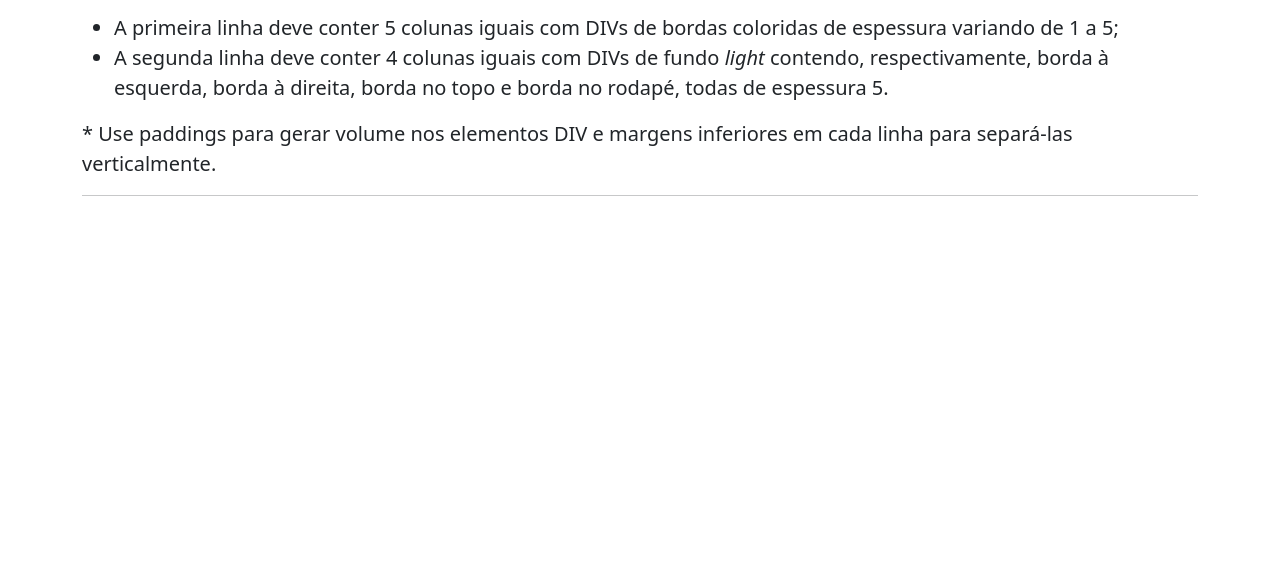
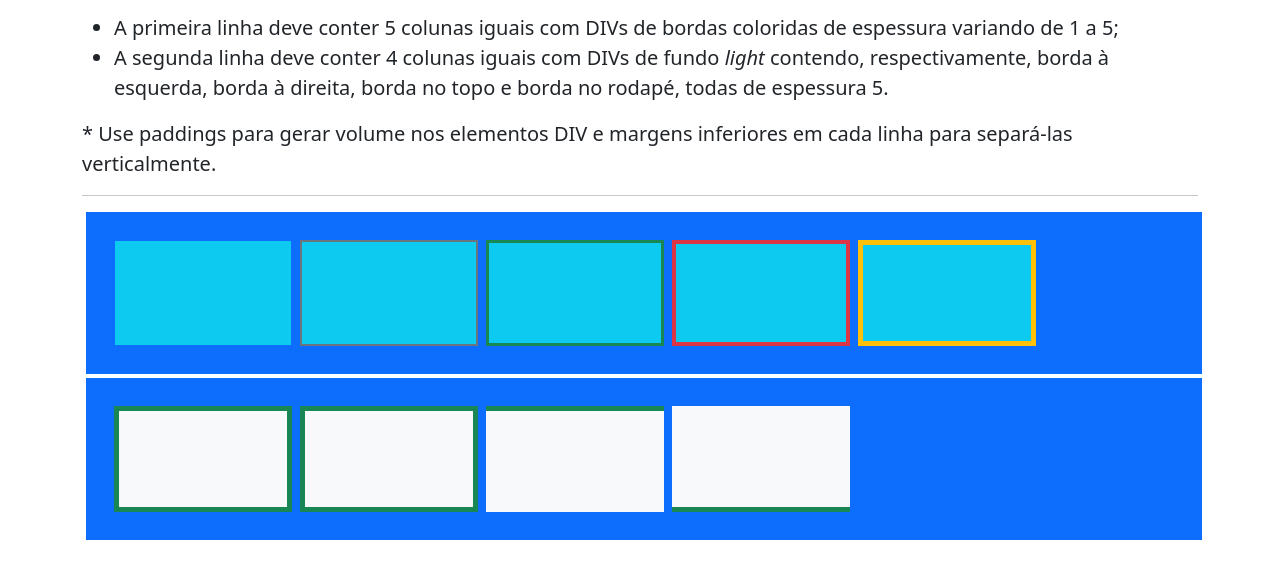
Before and after one commit to Guilherme-Vianna/reprograme-se, a plain HTML site: page bootstrap2/questao05.html in a window 1280 px wide. Shown: the part 167-746 px from the top of the page. Drawn offline with nearby package versions, Linux system fonts and the light colour scheme.

Commit message:
feat: Questao 5 respondida.

```diff
--- a/bootstrap2/questao05.html
+++ b/bootstrap2/questao05.html
@@ -1,11 +1,13 @@
 <!DOCTYPE html>
 <html lang="pt-br">
-
   <head>
-    <meta charset="UTF-8">
-    <meta http-equiv="X-UA-Compatible" content="IE=edge">
-    <meta name="viewport" content="width=device-width, initial-scale=1.0">
-    <link href="https://cdn.jsdelivr.net/npm/bootstrap@5.2.2/dist/css/bootstrap.min.css" rel="stylesheet">
+    <meta charset="UTF-8" />
+    <meta http-equiv="X-UA-Compatible" content="IE=edge" />
+    <meta name="viewport" content="width=device-width, initial-scale=1.0" />
+    <link
+      href="https://cdn.jsdelivr.net/npm/bootstrap@5.2.2/dist/css/bootstrap.min.css"
+      rel="stylesheet"
+    />
     <script src="https://cdn.jsdelivr.net/npm/bootstrap@5.2.2/dist/js/bootstrap.bundle.min.js"></script>
     <title>Questão 05</title>
   </head>
@@ -14,16 +16,51 @@
     <div class="container">
       <p><a href="index.html">Voltar ao Índice</a></p>
       <h1 class="display-2">Questão 05</h1>
-        <p class="lead">Usando classes do Bootstrap 5, faça um leiaute com 2 linhas, sendo que:</p>
+      <p class="lead">
+        Usando classes do Bootstrap 5, faça um leiaute com 2 linhas, sendo que:
+      </p>
       <ul class="lead">
-            <li>A primeira linha deve conter 5 colunas iguais com DIVs de bordas coloridas de espessura variando de 1 a 5;</li>
-            <li>A segunda linha deve conter 4 colunas iguais com DIVs de fundo <i>light</i> contendo, respectivamente, borda à esquerda, borda à direita, borda no topo e borda no rodapé, todas de espessura 5.</li>
+        <li>
+          A primeira linha deve conter 5 colunas iguais com DIVs de bordas
+          coloridas de espessura variando de 1 a 5;
+        </li>
+        <li>
+          A segunda linha deve conter 4 colunas iguais com DIVs de fundo
+          <i>light</i> contendo, respectivamente, borda à esquerda, borda à
+          direita, borda no topo e borda no rodapé, todas de espessura 5.
+        </li>
       </ul>
-        <p class="lead">* Use paddings para gerar volume nos elementos DIV e margens inferiores em cada linha para separá-las verticalmente.</p>
-        <hr>
+      <p class="lead">
+        * Use paddings para gerar volume nos elementos DIV e margens inferiores
+        em cada linha para separá-las verticalmente.
+      </p>
+      <hr />
     </div>
     <!-- Valor: 1.5 pontos -->
-    <!-- FAZER AQUI -->
+    <div class="container">
+      <div class="col-12 m-1 p-4 d-flex justify-content-start bg-primary">
+        <div class="col-2 m-1 border border-1 border-primary p-5 bg-info"></div>
+        <div
+          class="col-2 m-1 border border-2 border-secondary p-5 bg-info"
+        ></div>
+        <div class="col-2 m-1 border border-3 border-success p-5 bg-info"></div>
+        <div class="col-2 m-1 border border-4 border-danger p-5 bg-info"></div>
+        <div class="col-2 m-1 border border-5 border-warning p-5 bg-info"></div>
+      </div>
+      <div class="col-12 m-1 p-4 d-flex justify-content-start bg-primary">
+        <div
+          class="col-2 m-1 border border-5 border-right-0 p-5 border-success bg-light"
+        ></div>
+        <div
+        class="col-2 m-1 border border-5  p-5 border-success bg-light"
+        ></div>
+        <div
+        class="col-2 m-1 border-top border-5 p-5 border-success bg-light"
+        ></div>
+        <div/
+        class="col-2 m-1 border-bottom border-5 p-5 border-success bg-light"
+        ></div>
+      </div>
+    </div>
   </body>
-
 </html>
```
Lines whose indentation alone changed are shown as unchanged.
